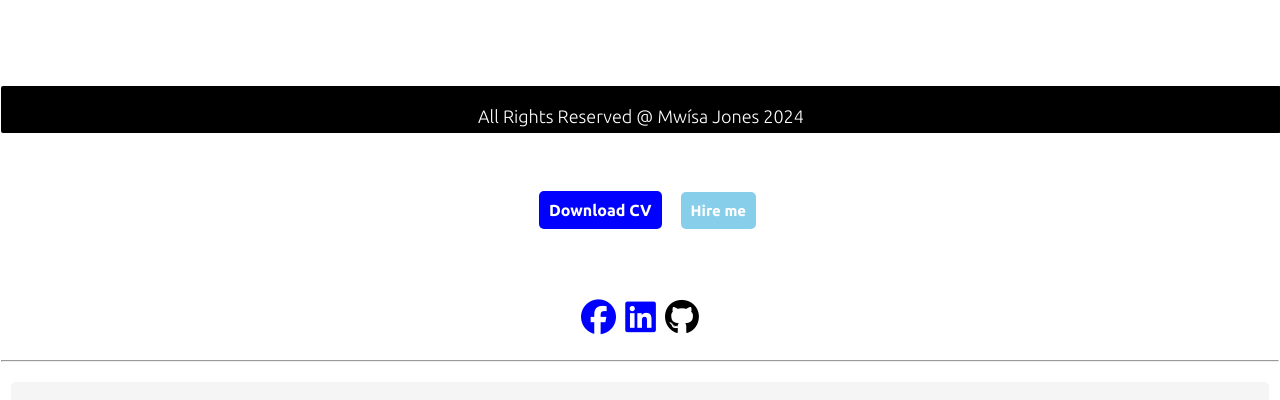
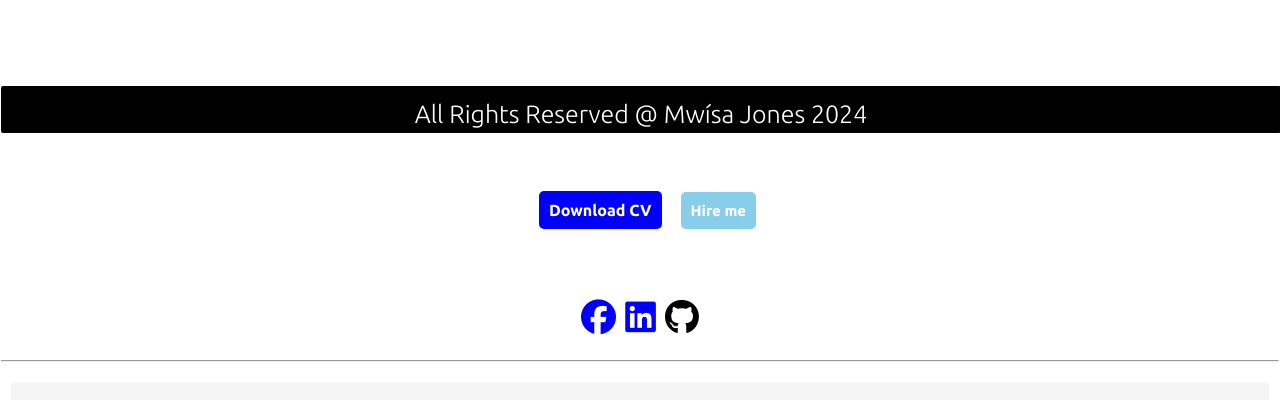
Before and after one commit to Mwisaj/JonesM.io, a plain HTML site: page index.html in a window 1280 px wide. Shown: the part 666-1066 px from the top of the page. Drawn offline with Linux system fonts and the light colour scheme.

Commit message:
Update index.html

```diff
--- a/index.html
+++ b/index.html
@@ -88,7 +88,7 @@ Register for my free web development course to learn the basic and fundamentals
 
 <div class="footer" style="margin-left: 0px;">
     <footer style=" background-color: black;">
-       <p1 style=" color: white; bottom: 0px; font-size: 18px">All Rights Reserved @ Mwísa Jones 2024</p1>
+       <p1 style=" color: white; bottom: 0px; font-size: 25px">All Rights Reserved @ Mwísa Jones 2024</p1>
     </footer>
 </div>
 
```
